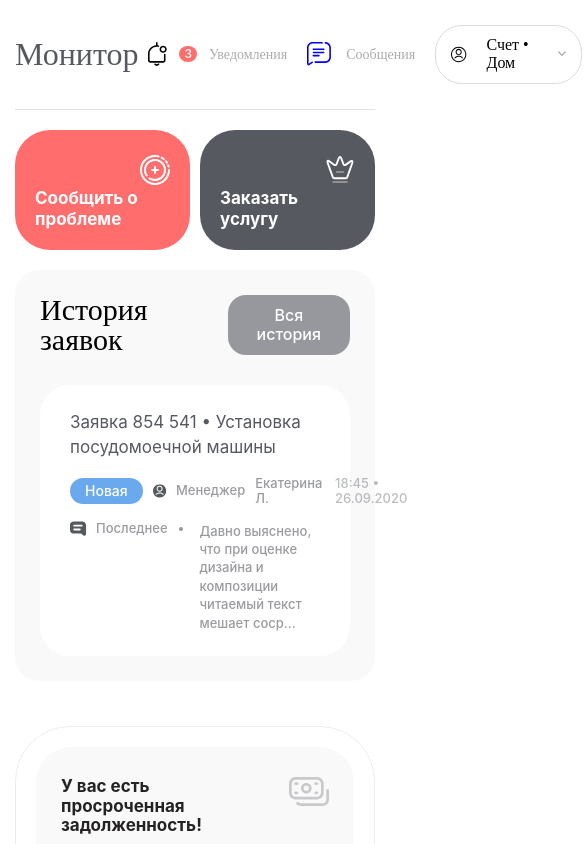
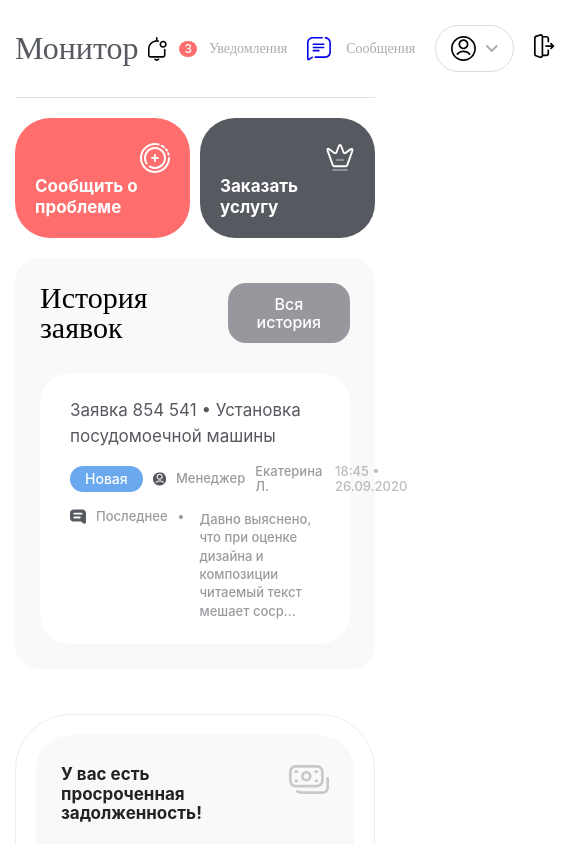
Before and after one commit to MikeSherif/community-management, a React (Vite) app: page / in a window 390 px wide. Shown: the top 844 px of the page, 585 px wide, since content can reach past the window. Built offline with nearby package versions, Linux system fonts and the light colour scheme.

Commit message:
adaptive v2.0

```diff
--- a/src/widgets/header/ui/Details/Details.module.css
+++ b/src/widgets/header/ui/Details/Details.module.css
@@ -14,3 +14,12 @@
     gap: 20px;
     align-items: center;
 }
+
+@media (max-width: 992px) {
+    .details {
+        gap: 10px;
+    }
+    .details__text {
+        display: none;
+    }
+}
--- a/src/widgets/header/ui/Notification/Notification.module.css
+++ b/src/widgets/header/ui/Notification/Notification.module.css
@@ -33,3 +33,7 @@
     line-height: 21px;
     vertical-align: middle;
 }
+
+@media (max-width: 992px) {
+
+}
```
